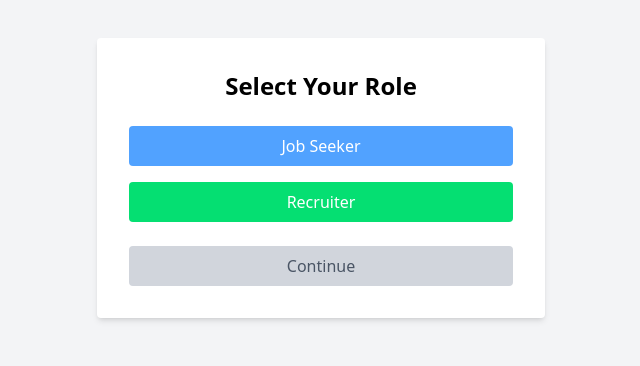
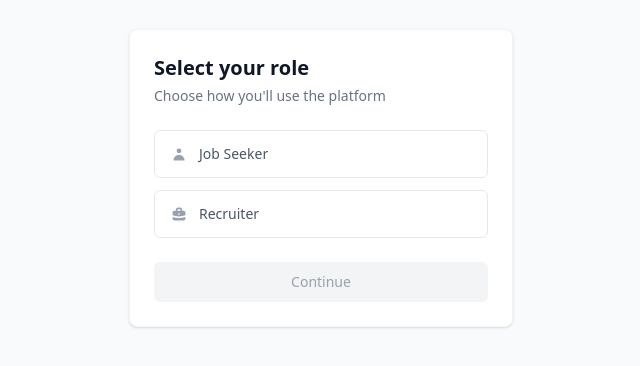
Before and after one commit to Jollibuilders/FIP_Project, a React (Vite) app in the folder frontend/: page /select-role in a window 1280 px wide. Shown: the part 222-588 px from the top of the page, without its empty margins (319-959 px from the left). Built offline with nearby package versions, Linux system fonts and the light colour scheme; no server answers; sample sign-in values are in the browser's storage.

Commit message:
updated selectrole ui

```diff
--- a/frontend/package.json
+++ b/frontend/package.json
@@ -15,6 +15,7 @@
     "firebase": "^11.2.0",
     "react": "^18.3.1",
     "react-dom": "^18.3.1",
+    "react-icons": "^5.4.0",
     "react-router-dom": "^7.1.5",
     "tailwindcss": "^4.0.0"
   },
--- a/frontend/src/pages/SelectRole.jsx
+++ b/frontend/src/pages/SelectRole.jsx
@@ -1,7 +1,8 @@
 import React, { useState } from 'react';
 import { useNavigate } from 'react-router-dom';
 import { doc, setDoc } from 'firebase/firestore';
-import { auth, db } from '../firebase'
+import { auth, db } from '../firebase';
+import { HiUser, HiBriefcase } from 'react-icons/hi';
 
 const SelectRole = () => {
     const [selectedRole, setSelectedRole] = useState('');
@@ -13,7 +14,6 @@ const SelectRole = () => {
         setError('');
     }
 
-    // Function to save the selected role
     const handleSubmit = async () => {
         if (!selectedRole) {
             setError('Please select a role before continuing.');
@@ -27,11 +27,8 @@ const SelectRole = () => {
         }
 
         try {
-            // Save role to Firestore under the user's document
             const userRef = doc(db, 'users', user.uid);
             await setDoc(userRef, { role: selectedRole }, { merge: true});
-
-            // Redirect user to the home page after saving role
             navigate('/profile-setup');
         } catch (err) {
             setError('Failed to save role. Please try again.');
@@ -40,49 +37,62 @@ const SelectRole = () => {
     };
 
     return (
-        <div className="min-h-screen flex items-center justify-center bg-gray-100 p-4">
-            <div className="bg-white p-8 rounded shadow-md w-full max-w-md">
-                <h2 className="text-2xl font-bold mb-6 text-center">Select Your Role</h2>
+        <div className="min-h-screen flex items-center justify-center bg-gray-50 p-4">
+            <div className="w-full max-w-sm bg-white rounded-lg shadow-sm border border-gray-100">
+                <div className="p-6">
+                    <h2 className="text-xl font-semibold text-gray-900 mb-1">Select your role</h2>
+                    <p className="text-sm text-gray-500 mb-6">Choose how you'll use the platform</p>
 
                     {error && (
-                    <div className="mb-4 p-2 bg-red-100 text-red-600 text-sm rounded">
+                        <div className="mb-4 p-3 bg-red-50 border border-red-100 text-red-600 text-xs rounded-md">
                             {error}
                         </div>
                     )}
 
-                {/* Role selection buttons */}
-                <div className="flex flex-col gap-4">
+                    <div className="space-y-3">
                         <button
                             onClick={() => handleRoleSelect('Job Seeker')}
-                        className={`w-full py-2 rounded text-white transition-colors ${
-                            selectedRole === 'Job Seeker' ? 'bg-blue-600' : 'bg-blue-400'
+                            className={`w-full h-12 flex items-center px-4 rounded-md border transition-all duration-200 ${
+                                selectedRole === 'Job Seeker'
+                                    ? 'border-gray-900 bg-gray-900 text-white'
+                                    : 'border-gray-200 text-gray-600 hover:border-gray-300 hover:bg-gray-50'
                             }`}
                         >
-                        Job Seeker
+                            <HiUser className={`w-4 h-4 ${
+                                selectedRole === 'Job Seeker' ? 'text-white' : 'text-gray-400'
+                            }`} />
+                            <span className="ml-3 text-sm font-medium">Job Seeker</span>
                         </button>
 
                         <button
                             onClick={() => handleRoleSelect('Recruiter')}
-                        className={`w-full py-2 rounded text-white transition-colors ${
-                            selectedRole === 'Recruiter' ? 'bg-green-600' : 'bg-green-400'
+                            className={`w-full h-12 flex items-center px-4 rounded-md border transition-all duration-200 ${
+                                selectedRole === 'Recruiter'
+                                    ? 'border-gray-900 bg-gray-900 text-white'
+                                    : 'border-gray-200 text-gray-600 hover:border-gray-300 hover:bg-gray-50'
                             }`}
                         >
-                        Recruiter
+                            <HiBriefcase className={`w-4 h-4 ${
+                                selectedRole === 'Recruiter' ? 'text-white' : 'text-gray-400'
+                            }`} />
+                            <span className="ml-3 text-sm font-medium">Recruiter</span>
                         </button>
                     </div>
 
-                {/* Continue button */}
                     <button
                         onClick={handleSubmit}
-                    disabled={!selectedRole} // Disable if no role is selected
-                    className={`w-full py-2 mt-6 rounded transition-colors ${
-                        selectedRole ? 'bg-green-500 hover:bg-green-600 text-white' : 'bg-gray-300 text-gray-600 cursor-not-allowed'
+                        disabled={!selectedRole}
+                        className={`w-full mt-6 py-2.5 rounded-md text-sm font-medium transition-colors duration-200 ${
+                            selectedRole
+                                ? 'bg-gray-900 text-white hover:bg-gray-800'
+                                : 'bg-gray-100 text-gray-400 cursor-not-allowed'
                         }`}
                     >
                         Continue
                     </button>
                 </div>
             </div>
+        </div>
     );
 };
 
```
Also changed, not shown: 1 other file (tests, documents, lock files or other folders). Lines whose indentation alone changed are shown as unchanged.
